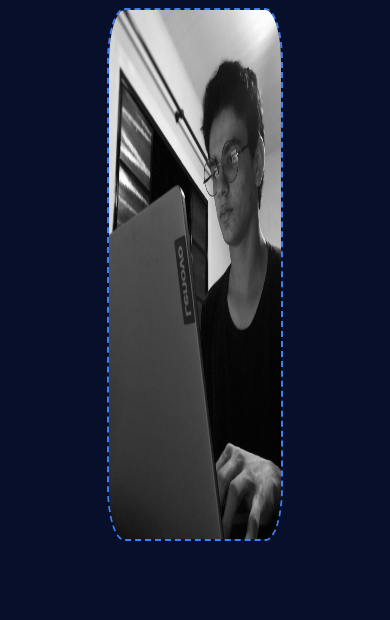
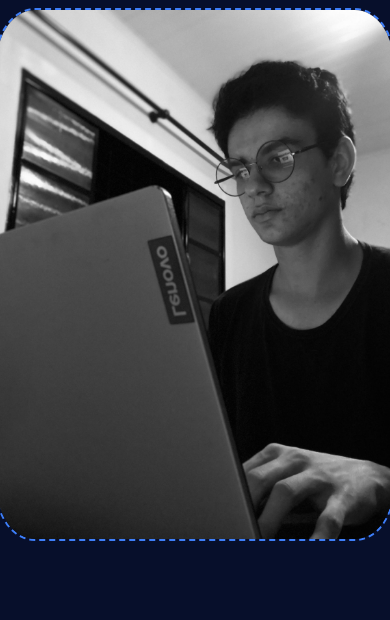
Before and after one commit to EmersonViniCode/portifolio, a plain HTML site: page index.html in a window 390 px wide. Shown: the part 69-689 px from the top of the page. Drawn offline with nearby package versions, Linux system fonts and the light colour scheme.

Commit message:
Add files via upload

```diff
--- a/styles/style.css
+++ b/styles/style.css
@@ -149,4 +149,8 @@ body {
     .apresentacao__conteudo {
         width: auto;
     }
+
+    .foto__perfil {
+        width: auto;
+    }
 }
```
